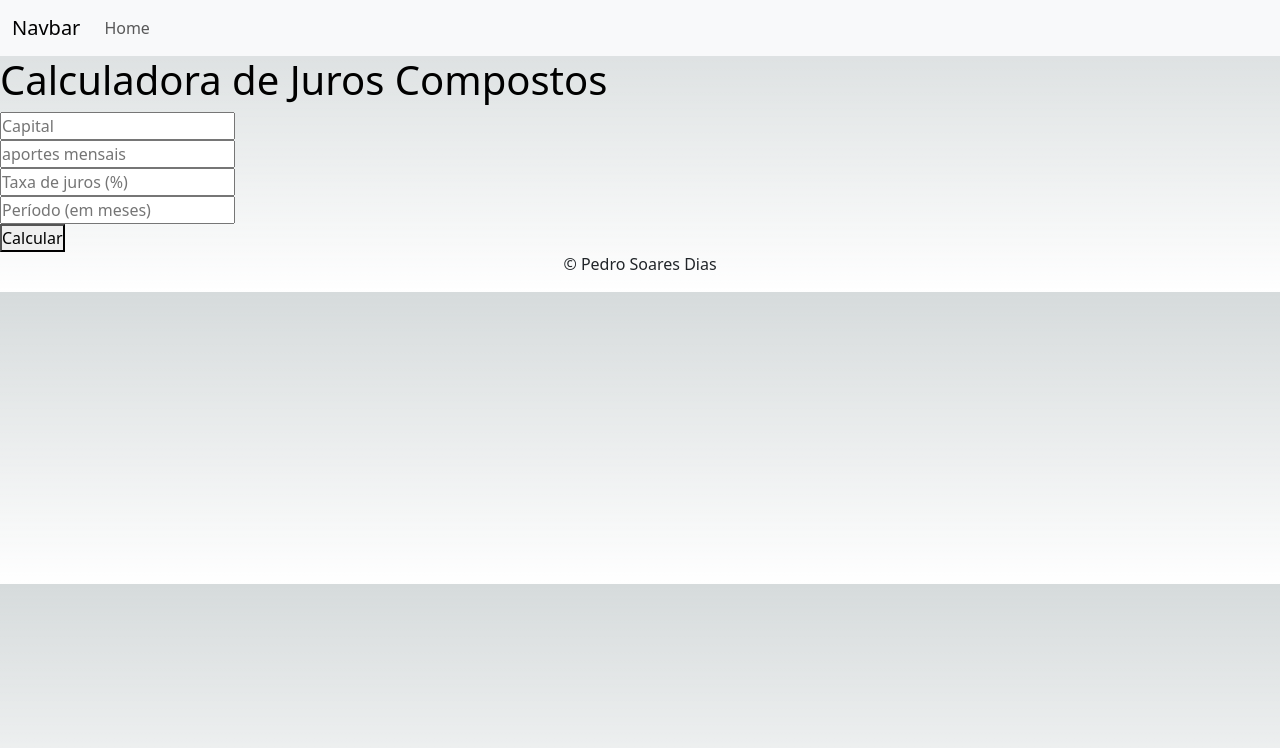
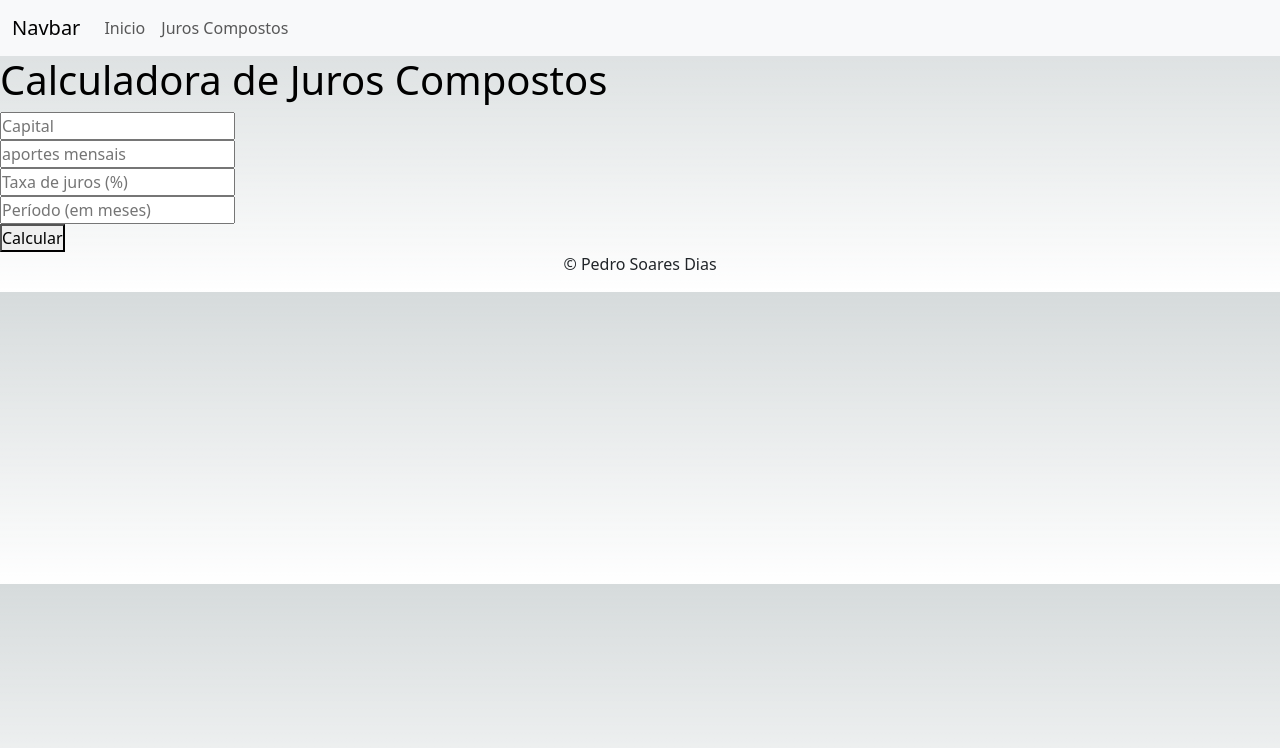
Before and after one commit to PedroSoaresDias/SimuladorFinanceiro, a Next.js app: page /JurosCompostos in a window 1280 px wide. Shown: the top 748 px of the page. Built offline with nearby package versions, Linux system fonts and the light colour scheme.

Commit message:
Usando Componente Link para mudar de página

```diff
--- a/Components/Navbar.jsx
+++ b/Components/Navbar.jsx
@@ -1,3 +1,5 @@
+import Link from "next/link";
+
 export default function Navbar() {
   return (
     <nav className="navbar navbar-expand-lg bg-body-tertiary">
@@ -18,9 +20,10 @@ export default function Navbar() {
         </button>
         <div className="collapse navbar-collapse" id="navbarNavAltMarkup">
           <div className="navbar-nav">
-              <a className="nav-link" aria-current="page" href="#">
-                Home
-              </a>
+            <Link className="nav-link" aria-current="page" href={"/"}>
+              Inicio
+            </Link>
+            <Link className="nav-link" href={"/JurosCompostos"}>Juros Compostos</Link>
           </div>
         </div>
       </div>
```
Lines whose indentation alone changed are shown as unchanged.
